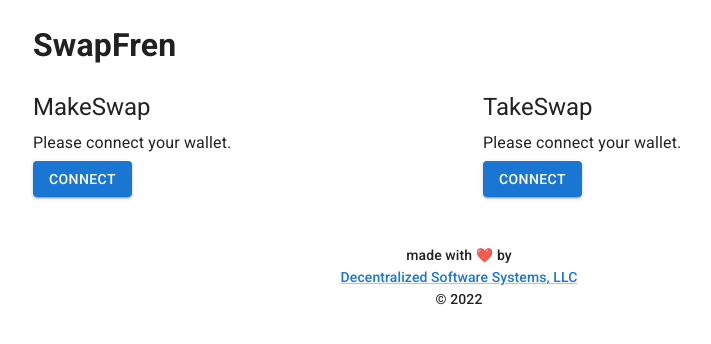
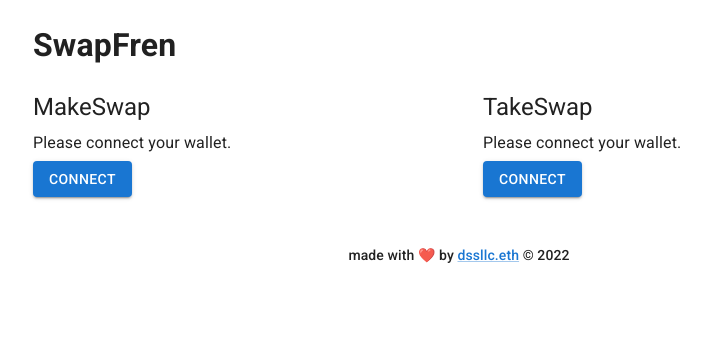
Before and after one commit to dssllc/swapfren, a React (Create React App) app in the folder app/: page / in a window 1280 px wide. Shown: the top 344 px of the page, without its empty margins (181-892 px from the left). Built offline with nearby package versions, Linux system fonts and the light colour scheme.

Commit message:
Update copyright

```diff
--- a/app/src/Copyright.tsx
+++ b/app/src/Copyright.tsx
@@ -4,13 +4,12 @@ export default function Copyright() {
   return (
     <footer>
       <Typography variant="subtitle2" align="center" component="p">
-        made with ❤️ by
-        <br />
-        <Link href="mailto:info@decentralizedsoftware.systems">
-          Decentralized Software Systems, LLC
+        {"made with ❤️ by "}
+        <Link href="https://dssllc.eth.xyz">
+
+          {"dssllc.eth"}
         </Link>
-        <br />
-        &copy; {new Date().getFullYear()}
+        {" "} &copy; {new Date().getFullYear()}
       </Typography>
     </footer>
   );
```
